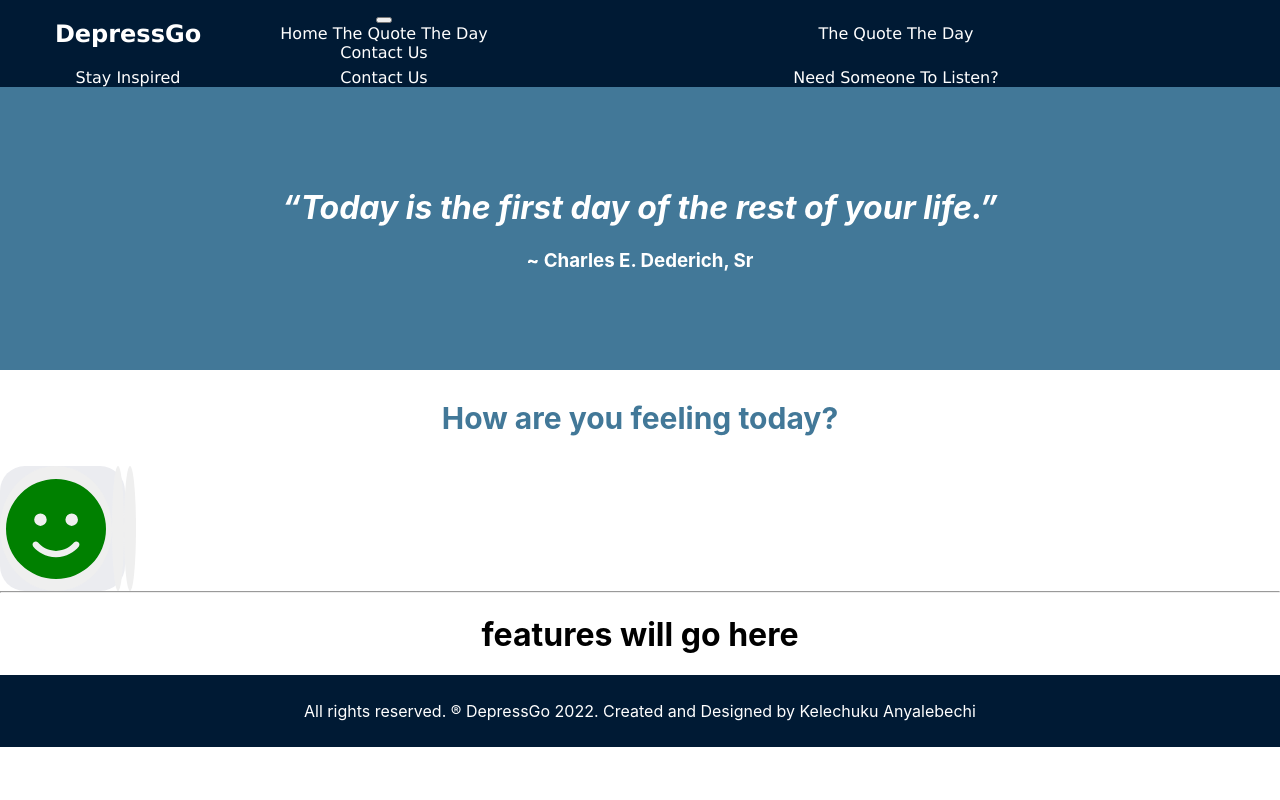
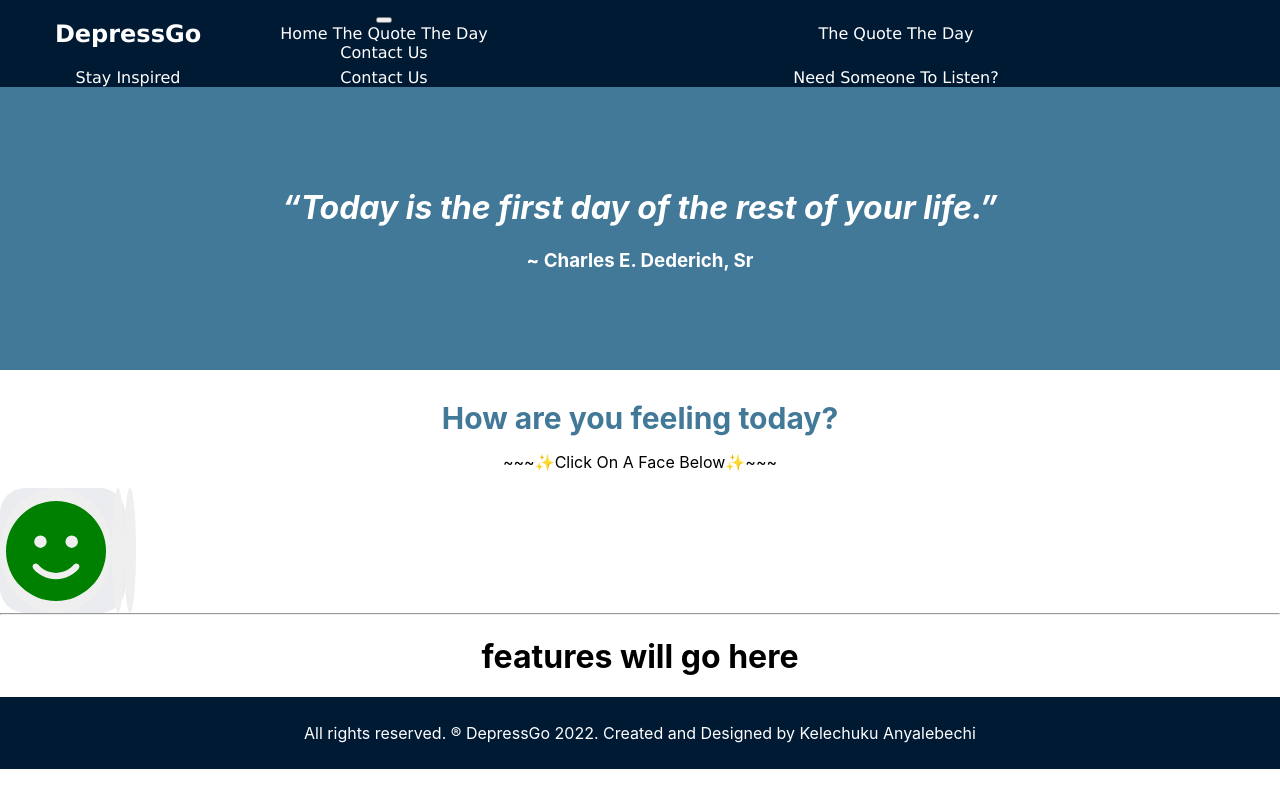
Before and after one commit to kc-anyalebechi/depressgo, a React (Create React App) app: page /#/ in a window 1280 px wide. Built offline with nearby package versions, Linux system fonts and the light colour scheme.

Commit message:
created a h3 class for the feeling question

```diff
--- a/src/Home/Home.js
+++ b/src/Home/Home.js
@@ -20,6 +20,7 @@ function Home() {
 
       <div callName="questionSection">
         <h3 className="feelQ">How are you feeling today?</h3>
+        <p>~~~✨Click On A Face Below✨~~~</p>
 
         <div className="buttons">
           {/* <div className="greenBtn"> */}
--- a/src/Home/home.css
+++ b/src/Home/home.css
@@ -15,6 +15,8 @@ color: red;
 .feelQ {
     color: #427898;
     font-size: 30px;
+    padding-bottom: 0;
+    margin-bottom: 0;
 
 }
 
```
